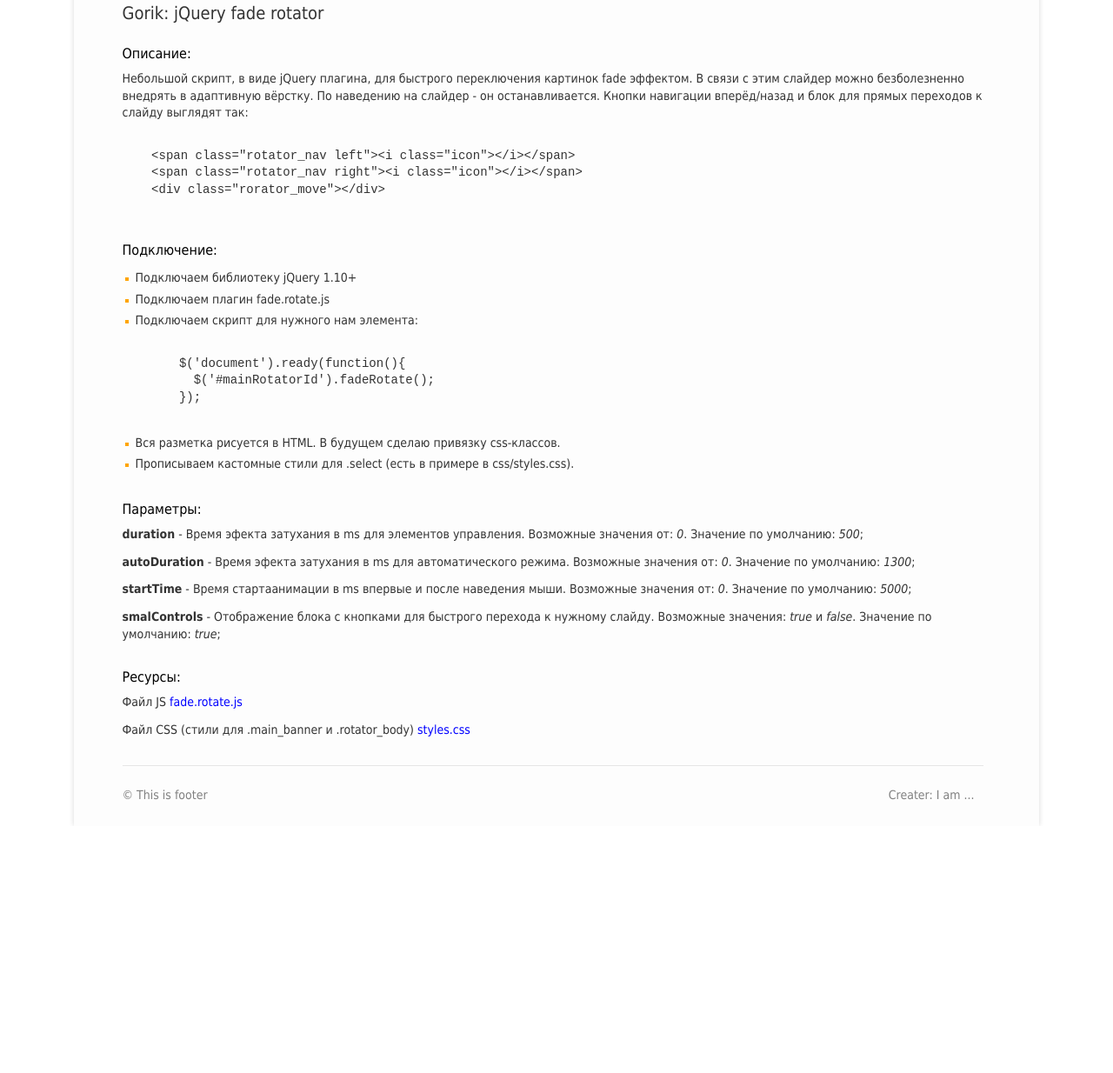
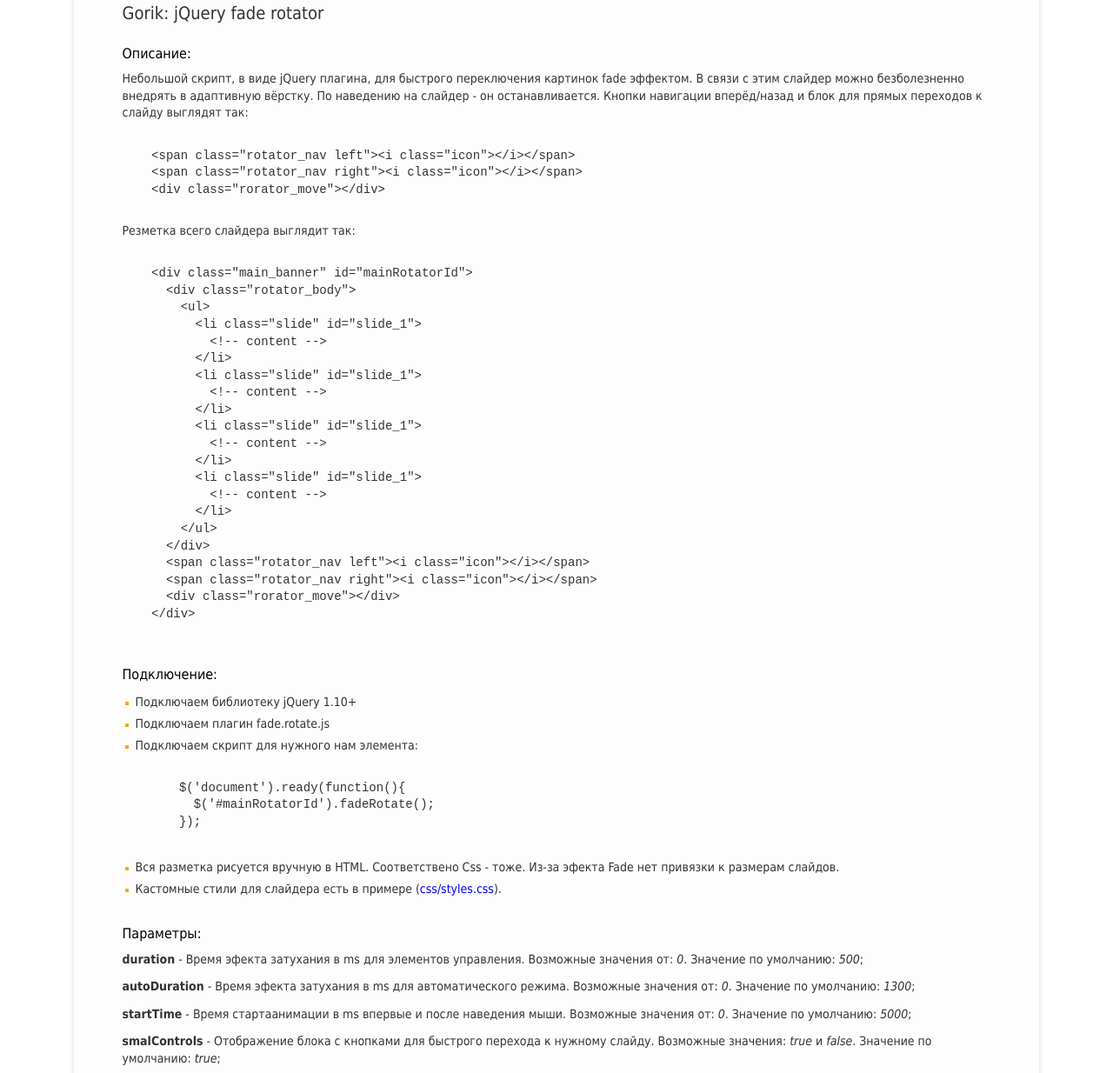
Before and after one commit to EPodgaiski/fadeslider, a plain HTML site: page index.html in a window 1280 px wide. Shown: the part 626-1860 px from the top of the page at 87% size. Before the commit the page ends 1576 px from the top, so only its background shows below. Drawn offline with Linux system fonts and the light colour scheme.

Commit message:
Description

```diff
--- a/index.html
+++ b/index.html
@@ -76,6 +76,31 @@
     &lt;span class="rotator_nav right">&lt;i class="icon">&lt;/i>&lt;/span>
     &lt;div class="rorator_move">&lt;/div>
           </pre>
+          <p>Резметка всего слайдера выглядит так:</p>
+          <br>
+          <pre>
+    &lt;div class="main_banner" id="mainRotatorId">
+      &lt;div class="rotator_body">
+        &lt;ul>
+          &lt;li class="slide" id="slide_1">
+            &lt;!-- content -->
+          &lt;/li>
+          &lt;li class="slide" id="slide_1">
+            &lt;!-- content -->
+          &lt;/li>
+          &lt;li class="slide" id="slide_1">
+            &lt;!-- content -->
+          &lt;/li>
+          &lt;li class="slide" id="slide_1">
+            &lt;!-- content -->
+          &lt;/li>
+        &lt;/ul>
+      &lt;/div>
+      &lt;span class="rotator_nav left">&lt;i class="icon">&lt;/i>&lt;/span>
+      &lt;span class="rotator_nav right">&lt;i class="icon">&lt;/i>&lt;/span>
+      &lt;div class="rorator_move">&lt;/div>
+    &lt;/div>
+          </pre>
       </section>
 
       <section>
@@ -91,8 +116,8 @@
       });
     </pre>
           </li>
-          <li>Вся разметка рисуется в HTML. В будущем сделаю привязку css-классов.</li>
-          <li>Прописываем кастомные стили для .select (есть в примере в css/styles.css).</li>
+          <li>Вся разметка рисуется вручную в HTML. Соответствено Css - тоже. Из-за эфекта Fade нет привязки к размерам слайдов.</li>
+          <li>Кастомные стили для слайдера есть в примере (<a href="css/styles.css">css/styles.css</a>).</li>
         </ul>
       </section>
 
```
Also changed, not shown: js/html5shiv.js (added, +8 -0 lines).
